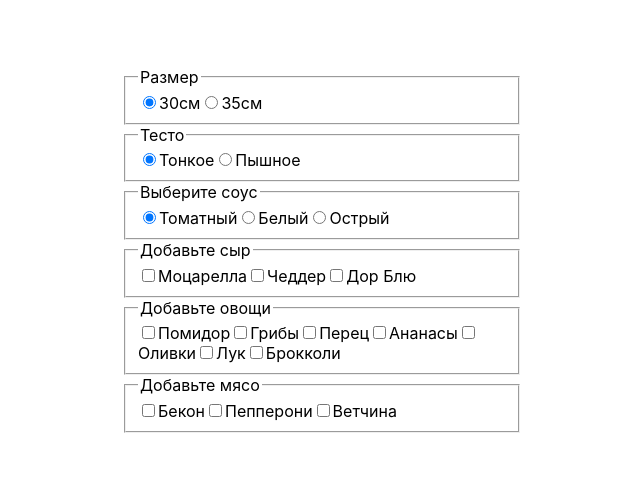
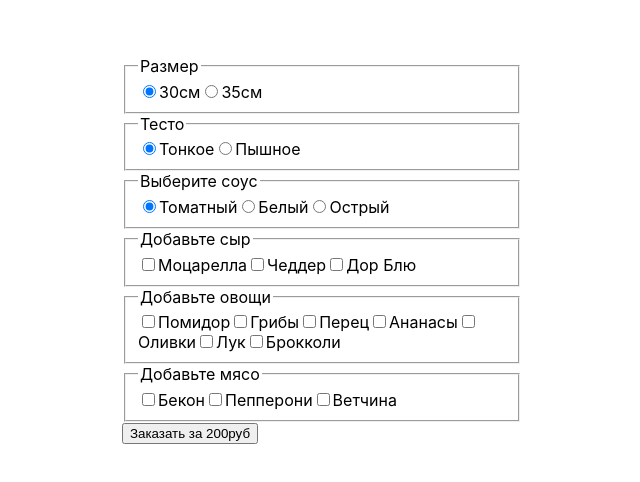
Before and after one commit to and-tol/artem-pizza, a React (Create React App) app: page / in a window 1280 px wide. Shown: the part 150-632 px from the top of the page, without its empty margins (318-958 px from the left). Built offline with nearby package versions, Linux system fonts and the light colour scheme.

Commit message:
feat: create test calculateTotalPrice; fix: peper to pepper

```diff
--- a/src/App.tsx
+++ b/src/App.tsx
@@ -6,6 +6,8 @@ import React, { useState } from 'react';
 //   sauce: ['Томатный', 'Белый', 'Острый'],
 //   ingredients: ['Моцарелла', 'Чеддер'],
 // };
+
+import { calculateTotalPrice } from './calculateTotalPrice';
 
 function App() {
   // Size
@@ -59,27 +61,15 @@ function App() {
     }
   };
 
-  type PriceType = string[];
-  interface CalculateTotalPrice {
-    size: PriceType;
-    dough: PriceType;
-    sauce: PriceType;
-    cheese: PriceType;
-    vegetables: PriceType;
-    meat: PriceType;
-  }
-
-  const calculateTotalPrice = ({
+  const totalPrice: number = calculateTotalPrice({
     size,
-    dough,
-    sauce,
     cheese,
     vegetables,
     meat,
-  }: CalculateTotalPrice) => {};
+  });
 
-console.log('meat>>>', meat)
-console.log('vegetables>>>', vegetables)
+  console.log('meat>>>', meat);
+  console.log('vegetables>>>', vegetables);
 
   return (
     <>
@@ -293,7 +283,7 @@ console.log('vegetables>>>', vegetables)
             Ветчина
           </label>
         </fieldset>
-        {/* <button>Заказать за {totalPrice}руб</button> */}
+        <button>Заказать за {totalPrice}руб</button>
       </form>
     </>
   );
--- a/src/calculateTotalPrice.ts
+++ b/src/calculateTotalPrice.ts
@@ -1,15 +1,17 @@
-import { SIZE, CHEESE, VEGETABLES } from './pizzaData';
+import { SIZE, CHEESE, VEGETABLES, MEAT } from './pizzaData';
 
 type CalculateTotalPriceType = {
   size: string;
   cheese: string[];
   vegetables: string[];
+  meat: string[];
 };
 
 export const calculateTotalPrice = ({
   size,
   cheese,
   vegetables,
+  meat
 }: CalculateTotalPriceType): number => {
   const sizePrice: number = SIZE[size].price;
 
@@ -23,5 +25,10 @@ export const calculateTotalPrice = ({
     0
   );
 
-  return sizePrice + cheesePrice + vegetablesPrice;
+  const meatPrice: number = meat.reduce(
+    (price: number, meat: string) => price +MEAT[meat].price,
+    0
+  );
+
+  return sizePrice + cheesePrice + vegetablesPrice + meatPrice;
 };
--- a/src/pizzaData.ts
+++ b/src/pizzaData.ts
@@ -1,10 +1,8 @@
 import {
-  // SizeType,
-  DoughType,
-  SauceType,
   // CheeseType,
   // VegetablesType,
-  DataWithPriceType,
+  DataWithPriceType, DoughType,
+  SauceType
 } from './types';
 
 export const SIZE: DataWithPriceType = Object.freeze({
@@ -28,11 +26,13 @@ export const CHEESE: DataWithPriceType = Object.freeze({
 export const VEGETABLES: DataWithPriceType = Object.freeze({
   tomato: { name: 'Помидор', price: 29 },
   mushrooms: { name: 'Грибы', price: 29 },
-  peper: { name: 'Перец', price: 29 },
+  pepper: { name: 'Перец', price: 29 },
   pineapple: { name: 'Ананасы', price: 29 },
   olives: { name: 'Оливки', price: 29 },
   onion: { name: 'Лук', price: 29 },
   broccoli: { name: 'Брокколи', price: 29 },
+});
+export const MEAT: DataWithPriceType = Object.freeze({
   bacon: { name: 'Бекон', price: 29 },
   pepperoni: { name: 'Пепперони', price: 29 },
   ham: { name: 'Ветчина', price: 29 },
--- a/src/types.ts
+++ b/src/types.ts
@@ -26,7 +26,7 @@ export interface SauceType {
 // export interface VegetablesType {
 //   tomato: PizzaDataWithPrice;
 //   mushrooms: PizzaDataWithPrice;
-//   peper: PizzaDataWithPrice;
+//   pepper: PizzaDataWithPrice;
 //   pineapple: PizzaDataWithPrice;
 //   olives: PizzaDataWithPrice;
 //   onion: PizzaDataWithPrice;
--- a/tsconfig.json
+++ b/tsconfig.json
@@ -16,7 +16,7 @@
     "module": "esnext",
     "moduleResolution": "node",
     "resolveJsonModule": true,
-    "isolatedModules": true,
+    "isolatedModules": false,
     "noEmit": true,
     "jsx": "react"
   },
```
Also changed, not shown: 1 other file (tests, documents, lock files or other folders).
